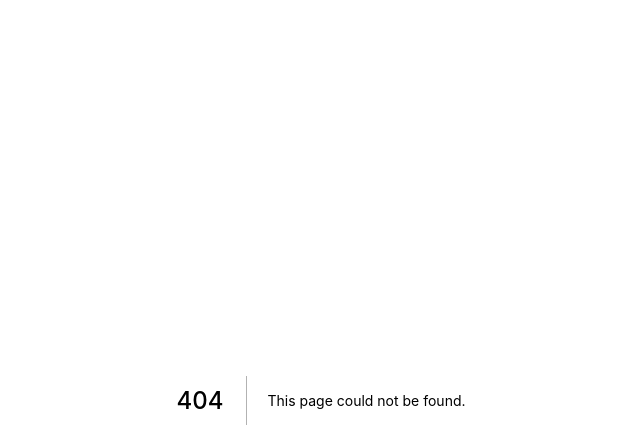
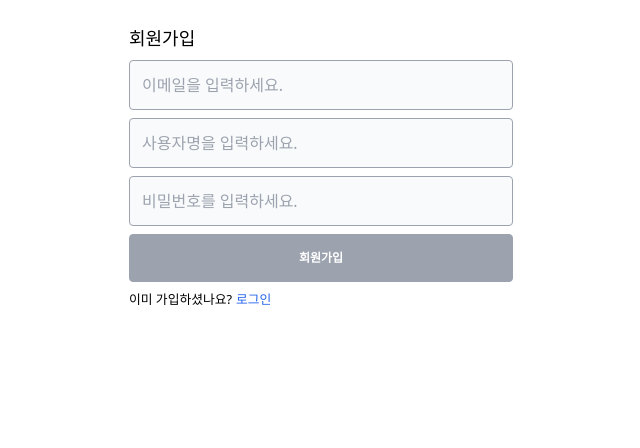
Before and after one commit to jinsumin/wonhana, a Next.js app in the folder client/: page /register in a window 1280 px wide. Before the commit this address had no page. Shown: the top 448 px of the page, without its empty margins (319-959 px from the left). Built offline with nearby package versions, Linux system fonts and the light colour scheme.

Commit message:
register form

```diff
--- a/client/package.json
+++ b/client/package.json
@@ -9,6 +9,7 @@
     "lint": "next lint"
   },
   "dependencies": {
+    "classnames": "^2.3.1",
     "next": "12.2.5",
     "react": "18.2.0",
     "react-dom": "18.2.0"
--- /dev/null
+++ b/client/src/components/InputGroup.tsx
@@ -0,0 +1,39 @@
+import React from "react";
+import cls from "classnames";
+
+interface InputGroupProps {
+  className?: string;
+  type?: string;
+  placeholder?: string;
+  value: string;
+  error: string | undefined;
+  setValue: (str: string) => void;
+}
+
+const InputGroup: React.FC<InputGroupProps> = ({
+  className = "mb-2",
+  type = "text",
+  placeholder = "",
+  error,
+  value,
+  setValue,
+}) => {
+  return (
+    <div className={className}>
+      <input
+        type={type}
+        style={{ minWidth: 300 }}
+        className={cls(
+          `w-full p-3 transition duration-300 border border-gray-400 rounded bg-gray-50 focus:bg-white hover:bg-white`,
+          { "border-red-500": error }
+        )}
+        placeholder={placeholder}
+        value={value}
+        onChange={(e) => setValue(e.target.value)}
+      />
+      <small className="font-medium text-red-500">{error}</small>
+    </div>
+  );
+};
+
+export default InputGroup;
--- /dev/null
+++ b/client/src/pages/register.tsx
@@ -0,0 +1,51 @@
+import Link from "next/link";
+import React, { useState } from "react";
+import InputGroup from "../components/InputGroup";
+
+const Register = () => {
+  const [email, setEmail] = useState("");
+  const [username, setUsername] = useState("");
+  const [password, setPassword] = useState("");
+  const [errors, setErrors] = useState<any>({});
+
+  return (
+    <div className="bg-white">
+      <div className="flex flex-col items-center justify-content h-screen p-6">
+        <div className="w-10/12 mx-auto md:w-96">
+          <div className="mb-2 text-lg font-medium">회원가입</div>
+          <form>
+            <InputGroup
+              placeholder="이메일을 입력하세요."
+              value={email}
+              setValue={setEmail}
+              error={errors.email}
+            />
+            <InputGroup
+              placeholder="사용자명을 입력하세요."
+              value={username}
+              setValue={setUsername}
+              error={errors.username}
+            />
+            <InputGroup
+              placeholder="비밀번호를 입력하세요."
+              value={password}
+              setValue={setPassword}
+              error={errors.password}
+            />
+            <button className="w-full h-12 py-2 mb-1 text-xs font-bold text-white uppercase bg-gray-400 border border-gray-400 rounded">
+              회원가입
+            </button>
+          </form>
+          <small>
+            이미 가입하셨나요?
+            <Link href="/login">
+              <a className="ml-1 text-blue-600 uppercase">로그인</a>
+            </Link>
+          </small>
+        </div>
+      </div>
+    </div>
+  );
+};
+
+export default Register;
```
Also changed, not shown: 2 other files (tests, documents, lock files or other folders).
